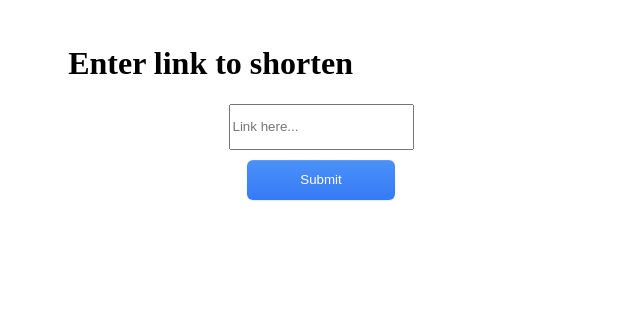
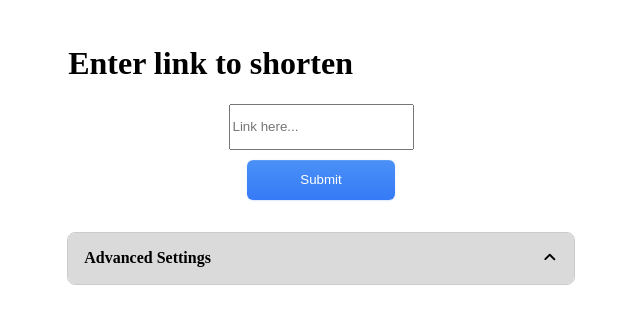
Before and after one commit to JJI579/url-shortener, a Vue app in the folder url-shortener/: page / in a window 1280 px wide. Shown: the top 324 px of the page, without its empty margins (319-959 px from the left). Built offline with nearby package versions, Linux system fonts and the light colour scheme; no server answers; the HTML template or start-up script is replaced by a standard one.

Commit message:
custom links now implemented

```diff
--- /dev/null
+++ b/url-shortener/src/CollapsibleContainer.vue
@@ -0,0 +1,107 @@
+<script lang="ts" setup>
+import { ref, nextTick } from 'vue';
+
+defineProps({
+    text: {
+        type: String,
+        required: true
+    }
+});
+
+const containerToggled = ref(false);
+
+const contentRef = ref<HTMLElement | null>(null);
+
+function toggleContainer() {
+    const el = contentRef.value;
+
+    if (!el) return;
+
+    if (!containerToggled.value) {
+        // OPEN
+        containerToggled.value = true;
+
+        nextTick(() => {
+            el.style.height = el.scrollHeight + 'px';
+
+            const onTransitionEnd = () => {
+                el.style.height = 'auto';
+                el.removeEventListener('transitionend', onTransitionEnd);
+            };
+
+            el.addEventListener('transitionend', onTransitionEnd);
+        });
+
+    } else {
+        // CLOSE
+        el.style.height = el.scrollHeight + 'px';
+
+        requestAnimationFrame(() => {
+            el.style.height = '0px';
+        });
+
+        containerToggled.value = false;
+    }
+}
+</script>
+
+<template>
+    <div class="container">
+        <div class="container__collapsible" @click="toggleContainer">
+            <p class="container__text">
+                {{ text }} <span><i class="pi pi-angle-up icon"
+                        :class="{ 'container__text--active': containerToggled }"></i></span>
+            </p>
+        </div>
+
+        <div ref="contentRef" class="container__content">
+            <div class="container__content-inner">
+                <slot></slot>
+            </div>
+        </div>
+    </div>
+</template>
+
+<style lang="scss" scoped>
+.icon {
+    transition: 0.24s ease all;
+}
+
+.container {
+    border: 1px solid #ccc;
+    border-radius: 8px;
+    width: 40%;
+    overflow: hidden;
+    background: #f3f3f3;
+
+    &__collapsible {
+        background-color: #dadada;
+        padding: 1rem;
+        cursor: pointer;
+
+    }
+
+    &__text {
+
+        margin: 0;
+        font-weight: bold;
+        display: flex;
+        justify-content: space-between;
+
+        &--active {
+            transform: rotate(180deg);
+        }
+    }
+
+    &__content {
+        height: 0;
+        overflow: hidden;
+        transition: height 0.3s ease;
+
+        &-inner {
+            padding: 1rem;
+        }
+    }
+
+}
+</style>
--- /dev/null
+++ b/url-shortener/src/InputModel.vue
@@ -0,0 +1,46 @@
+<script lang="ts" setup>
+
+defineProps({
+    title: {
+        type: String,
+        required: true
+    },
+    maxLength: {
+        type: Number,
+        required: false,
+        default: 40
+    }
+})
+
+const inputModel = defineModel<string>("inputModel", {
+  required: true
+})
+
+</script>
+
+<template>
+    <div class="input">
+        <div class="input__title">
+            {{title}}
+        </div>
+        <input type="text" class="input__inp" v-model="inputModel" :maxlength="maxLength">
+    </div>
+</template>
+
+<style lang="scss" scoped>
+.input {
+    &__title {
+        font-weight: bold;
+    }
+
+    &__inp {
+        text-transform: uppercase;
+        height: 2.5rem;
+        font-size: large;
+        text-align: center;
+        letter-spacing: 10px;
+        width: 30%;
+        font-weight: bold;
+    }
+}
+</style>
--- a/url-shortener/src/LinkPage.vue
+++ b/url-shortener/src/LinkPage.vue
@@ -1,11 +1,14 @@
 <script lang="ts" setup>
 import { getImpliedNodeFormatForFile } from 'typescript';
 import { ref } from 'vue';
+import CollapsibleContainer from './CollapsibleContainer.vue';
+import InputModel from './InputModel.vue';
 
 const inputField = ref("");
 const hasTriedSubmit = ref(false);
 const response = ref("");
 const API_URL = import.meta.env.VITE_API_URL;
+
 
 
 async function handleSubmit() {
@@ -17,12 +20,19 @@ async function handleSubmit() {
         hasTriedSubmit.value = true;
         return;
     }
+    const dataBody: { url: string; custom?: string } = {
+        url: inputField.value,
+    };
+
+    if (customLinkCode.value.trim().length > 0) {
+        dataBody['custom'] = customLinkCode.value.trim().toUpperCase()
+    }
+
+    console.log(dataBody)
 
     const resp = await fetch(`${API_URL}/link/shorten`, {
         method: "POST",
-        body: JSON.stringify({
-            url: inputField.value
-        }),
+        body: JSON.stringify(dataBody),
         headers: { "Content-Type": "application/json" },
     });
 
@@ -48,6 +58,10 @@ function copyToClipboard() {
     }
     }, 500);
 }
+
+// Advanced Settings
+const customLinkCode = ref("");
+
 </script>
 
 <template>
@@ -66,6 +80,13 @@ function copyToClipboard() {
             </div>
 
         </div>
+
+        <CollapsibleContainer :text="'Advanced Settings'">
+            <div class="inputs">
+                <InputModel :title="'Custom Link'" v-model:input-model="customLinkCode" :max-length="6" />
+            </div>
+        </CollapsibleContainer>
+
     </div>
 
 
@@ -78,6 +99,9 @@ function copyToClipboard() {
     display: flex;
     justify-content: center;
     align-items: center;
+
+    flex-direction: column;
+    gap: 1rem;
 
     &__link {
         padding: 1rem;
```
Also changed, not shown: 1 other file (tests, documents, lock files or other folders).
